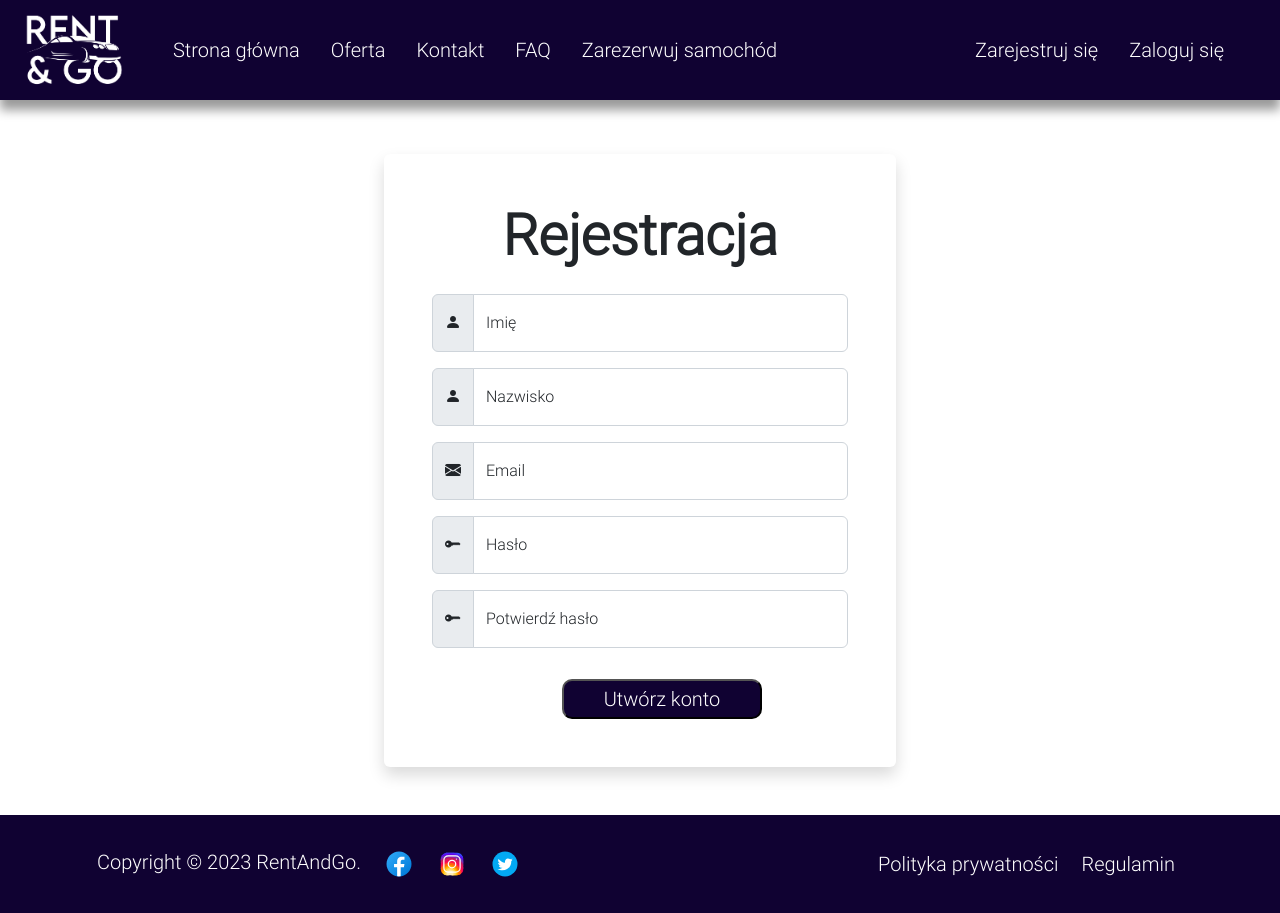
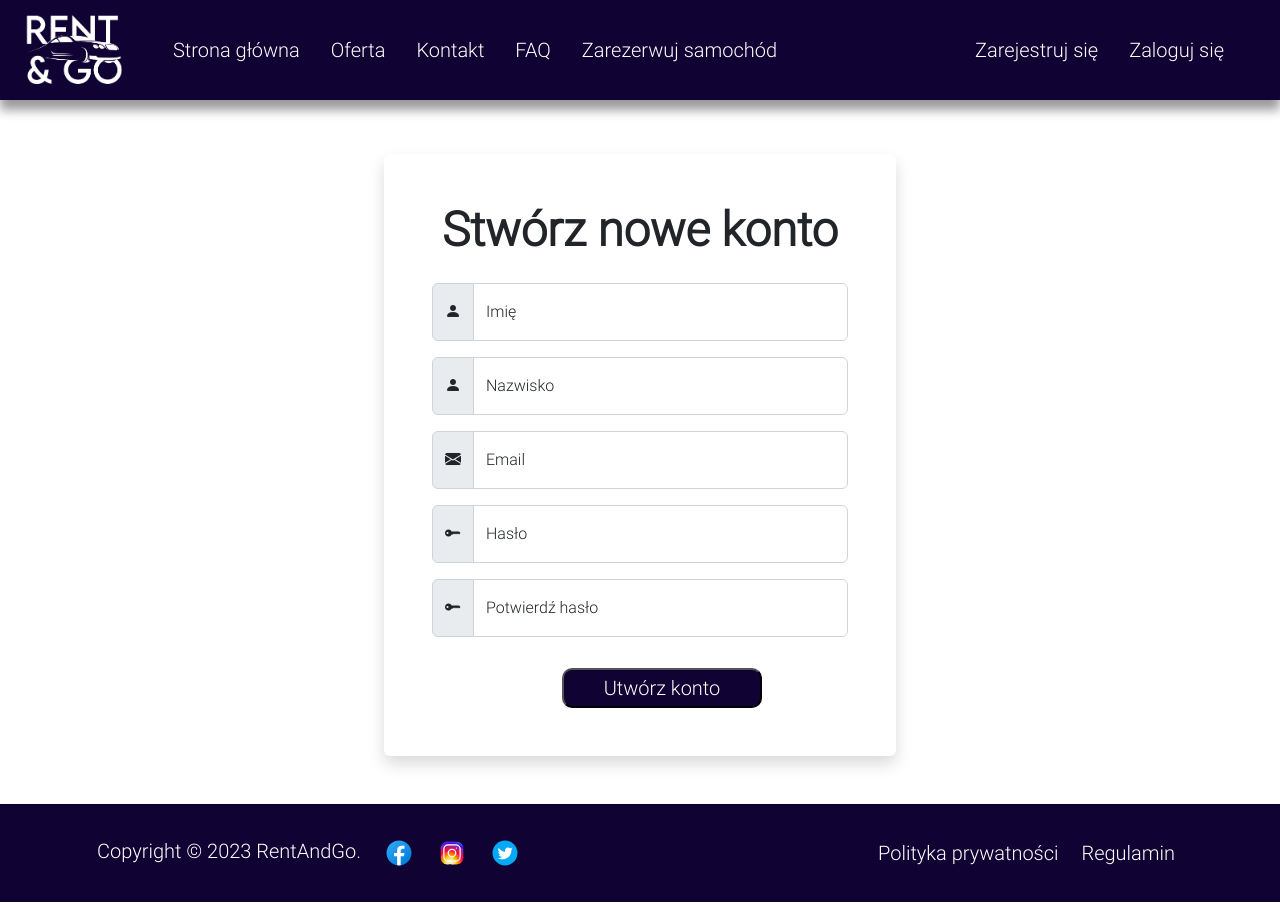
Before and after one commit to polsl-pp-project/frontend, an Angular app: page /signup in a window 1280 px wide. Built offline with nearby package versions, Linux system fonts and the light colour scheme.

Commit message:
Validator password done

```diff
--- a/src/app/pages/signup-page/signup-page.component.html
+++ b/src/app/pages/signup-page/signup-page.component.html
@@ -2,7 +2,7 @@
 
 <div class="container shadow p-5 mb-5 bg-white rounded" style="margin-top: 30px">
 
-        <h1 class="text-center mb-4">Rejestracja</h1>
+        <h1 class="text-center mb-4">Stwórz nowe konto</h1>
 <form class="needs-validation" [formGroup]="form">
 
     <div class="input-group d-flex flex-row align-items-center">
@@ -40,7 +40,7 @@
                 [ngClass]="{ 'is-invalid': submitted && f['email'].errors }">
             <label for="nameInput">Email</label>
             <div>
-                <div class="invalid-feedback">
+                <div class="invalid-feedback mt-5">
                     Pole nie może być puste
                 </div>
                 </div>
--- a/src/app/pages/signup-page/signup-page.component.scss
+++ b/src/app/pages/signup-page/signup-page.component.scss
@@ -9,8 +9,8 @@ label {
 }
 
 h1 {
-    font-weight: 600;
-    font-size: 1.5cm;
+    font-weight: 900;
+    font-size: 1.25cm;
 }
 
 .SignUpButton
--- a/src/app/pages/signup-page/signup-page.component.ts
+++ b/src/app/pages/signup-page/signup-page.component.ts
@@ -2,6 +2,8 @@ import { Component } from '@angular/core';
 import { AbstractControl, FormBuilder, FormGroup, Validators } from '@angular/forms';
 import { User } from 'src/app/models/user';
 import { AuthService } from 'src/app/services/auth-service/auth.service';
+import { ConfirmedValidator } from 'src/app/validator/confirmed.validator';
+
 
 @Component({
   selector: 'app-signup-page',
@@ -23,8 +25,13 @@ export class SignupPageComponent {
     lastName: ['', [Validators.required]],
     email: ['', [Validators.required, Validators.email]],
     password: ['', [Validators.required, Validators.minLength(6)]],
-    passwordConfirm: ['', [Validators.required, Validators.minLength(6)]]
-  });
+    passwordConfirm: ['', [Validators.required, Validators.minLength(6)],]
+
+  },
+  {
+    validator: ConfirmedValidator('password', 'passwordConfirm')
+  })
+  ;
 
   signup() {
     this.submitted = true;
--- /dev/null
+++ b/src/app/validator/confirmed.validator.ts
@@ -0,0 +1,16 @@
+import { FormGroup } from '@angular/forms';
+
+export function ConfirmedValidator(controlName: string, matchingControlName: string){
+    return (formGroup: FormGroup) => {
+        const control = formGroup.controls[controlName];
+        const matchingControl = formGroup.controls[matchingControlName];
+        if (matchingControl.errors && !matchingControl.errors['confirmedValidator']) {
+            return;
+        }
+        if (control.value !== matchingControl.value) {
+            matchingControl.setErrors({ confirmedValidator: true });
+        } else {
+            matchingControl.setErrors(null);
+        }
+    }
+}
```
